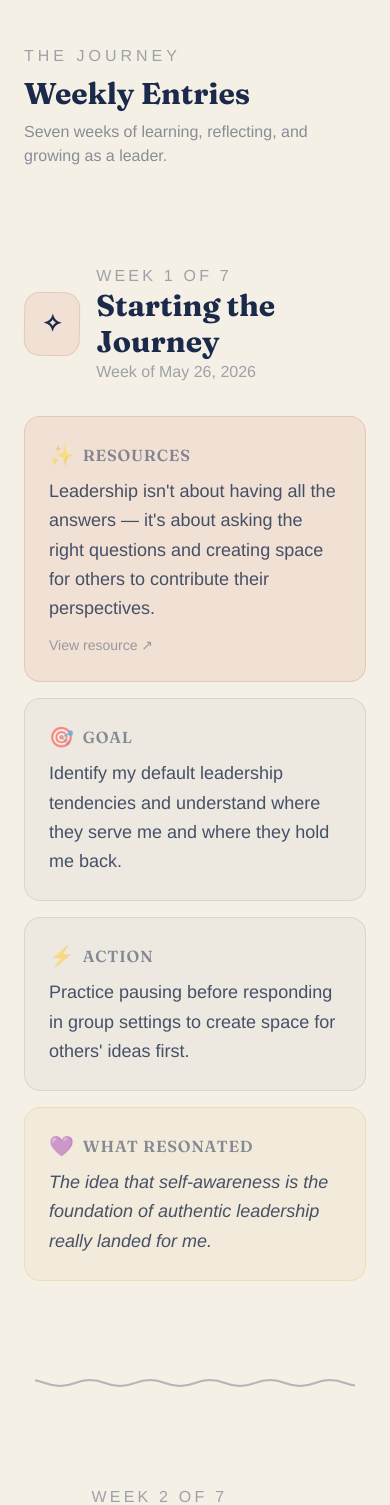
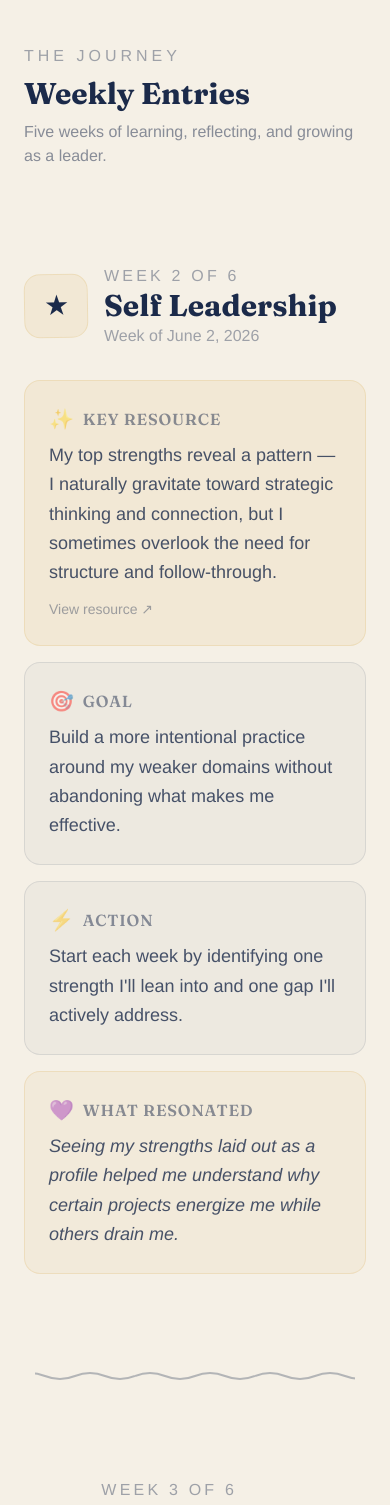
Before and after one commit to ksamonte50/LeadershipDiary, a Next.js app: page / in a window 390 px wide. Shown: the part 5140-6645 px from the top of the page. Built offline with nearby package versions, Linux system fonts and the light colour scheme.

Commit message:
Refactor weekly entries and update links; adjust total weeks to 5

```diff
--- a/app/page.tsx
+++ b/app/page.tsx
@@ -38,13 +38,13 @@ export default function Home() {
               Weekly Entries
             </h2>
             <p className="font-body text-base text-navy/50 mb-8">
-              Seven weeks of learning, reflecting, and growing as a leader.
+              Five weeks of learning, reflecting, and growing as a leader.
             </p>
           </div>
-          {entries.map((entry) => (
+          {entries.map((entry, index) => (
             <div key={entry.week} id={`week-${entry.week}`}>
-              <WeeklyEntry entry={entry} total={entries.length} />
-              {entry.week < entries.length && (
+              <WeeklyEntry entry={entry} total={6} />
+              {index < entries.length - 1 && (
                 <div className="squiggle w-full max-w-xs mx-auto my-8" />
               )}
             </div>
--- a/components/FinalReflection.tsx
+++ b/components/FinalReflection.tsx
@@ -1,6 +1,7 @@
 "use client";
 
-import { motion } from "framer-motion";
+import { useState } from "react";
+import { motion, AnimatePresence } from "framer-motion";
 import { finalReflection } from "@/content/final";
 
 type Section = {
@@ -33,6 +34,20 @@ const itemVariants = {
 };
 
 export default function FinalReflection() {
+  const [expanded, setExpanded] = useState<Set<string>>(new Set());
+
+  const toggle = (key: string) => {
+    setExpanded((prev) => {
+      const next = new Set(prev);
+      if (next.has(key)) {
+        next.delete(key);
+      } else {
+        next.add(key);
+      }
+      return next;
+    });
+  };
+
   return (
     <section className="py-24 px-6" id="final">
       <div className="max-w-4xl mx-auto">
@@ -59,11 +74,13 @@ export default function FinalReflection() {
           viewport={{ once: true, margin: "-50px" }}
           className="space-y-6"
         >
-          {sections.map((s, i) => (
+          {sections.map((s, i) => {
+            const isOpen = expanded.has(s.key);
+            return (
               <motion.div
                 key={s.key}
                 variants={itemVariants}
-              className={`rounded-2xl p-8 border border-navy/10 ${
+                className={`rounded-2xl border border-navy/10 overflow-hidden ${
                   i % 3 === 0
                     ? "bg-terracotta/8 tilt-card"
                     : i % 3 === 1
@@ -71,18 +88,44 @@ export default function FinalReflection() {
                     : "bg-sage/8"
                 }`}
               >
-              <h3 className="font-heading text-2xl md:text-3xl font-semibold text-navy mb-4 flex items-center gap-3">
+                <button
+                  onClick={() => toggle(s.key)}
+                  className="w-full text-left px-8 py-6 flex items-center justify-between gap-3 cursor-pointer select-none"
+                >
+                  <h3 className="font-heading text-2xl md:text-3xl font-semibold text-navy flex items-center gap-3">
                     <span
                       className="text-2xl opacity-60"
                       dangerouslySetInnerHTML={{ __html: s.icon }}
                     />
                     {s.label}
                   </h3>
-              <p className="font-body text-lg text-navy/70 leading-relaxed whitespace-pre-line">
+                  <motion.span
+                    animate={{ rotate: isOpen ? 180 : 0 }}
+                    transition={{ duration: 0.25 }}
+                    className="text-navy/30 text-xl shrink-0"
+                  >
+                    &#9662;
+                  </motion.span>
+                </button>
+                <AnimatePresence initial={false}>
+                  {isOpen && (
+                    <motion.div
+                      key="content"
+                      initial={{ height: 0, opacity: 0 }}
+                      animate={{ height: "auto", opacity: 1 }}
+                      exit={{ height: 0, opacity: 0 }}
+                      transition={{ duration: 0.3, ease: "easeInOut" }}
+                      className="overflow-hidden"
+                    >
+                      <p className="px-8 pb-6 font-body text-lg text-navy/70 leading-relaxed whitespace-pre-line">
                         {finalReflection[s.key]}
                       </p>
                     </motion.div>
-          ))}
+                  )}
+                </AnimatePresence>
+              </motion.div>
+            );
+          })}
         </motion.div>
 
         {/* Closing flourish */}
--- a/components/ProgressTrail.tsx
+++ b/components/ProgressTrail.tsx
@@ -2,14 +2,14 @@
 
 import { useEffect, useState, useRef, useCallback } from "react";
 
-const TOTAL_WEEKS = 7;
+const TOTAL_WEEKS = 5;
 const TOTAL_SECTIONS = TOTAL_WEEKS + 3; // hero + toolkit + baseline + weeks + final
 
 const sectionIds = [
   "hero",
   "toolkit",
   "baseline",
-  ...Array.from({ length: TOTAL_WEEKS }, (_, i) => `week-${i + 1}`),
+  ...Array.from({ length: TOTAL_WEEKS }, (_, i) => `week-${i + 2}`),
   "final",
 ];
 
@@ -17,7 +17,7 @@ const labels = [
   "Start",
   "Toolkit",
   "Baseline",
-  ...Array.from({ length: TOTAL_WEEKS }, (_, i) => `Wk ${i + 1}`),
+  ...Array.from({ length: TOTAL_WEEKS }, (_, i) => `Wk ${i + 2}`),
   "Final",
 ];
 
--- a/components/WeeklyEntry.tsx
+++ b/components/WeeklyEntry.tsx
@@ -61,7 +61,7 @@ export default function WeeklyEntry({ entry, total }: Props) {
 
           {/* Content Cards */}
           <div className="grid grid-cols-1 md:grid-cols-2 gap-4">
-            {/* Insight */}
+            {/* Resource */}
             <motion.div
               initial={{ opacity: 0, x: -20 }}
               whileInView={{ opacity: 1, x: 0 }}
@@ -71,13 +71,15 @@ export default function WeeklyEntry({ entry, total }: Props) {
             >
               <h3 className="font-heading text-base font-semibold text-navy/50 uppercase tracking-wider mb-2 flex items-center gap-2">
                 <span className="text-xl" dangerouslySetInnerHTML={{ __html: "&#10024;" }} />
-                Resources
+                Key Resource
               </h3>
               <p className="font-body text-lg text-navy/80 leading-relaxed">
                 {entry.insight}
               </p>
               <a
-                href={`/resources/week-${entry.week}-resource.pdf`}
+                href={entry.link}
+                target="_blank"
+                rel="noopener noreferrer"
                 className="inline-block font-body text-sm text-navy/40 hover:text-terracotta transition-colors mt-3 group"
               >
                 View resource <span className="group-hover:translate-x-0.5 inline-block transition-transform">&#8599;</span>
--- a/content/entries.ts
+++ b/content/entries.ts
@@ -6,25 +6,14 @@ export type DiaryEntry = {
   goal: string;
   action: string;
   resonance?: string;
+  link?: string;
 };
 
 export const entries: DiaryEntry[] = [
   {
-    week: 1,
-    date: "Week of May 26, 2026",
-    title: "Starting the Journey",
-    insight:
-      "Leadership isn't about having all the answers — it's about asking the right questions and creating space for others to contribute their perspectives.",
-    goal: "Identify my default leadership tendencies and understand where they serve me and where they hold me back.",
-    action:
-      "Practice pausing before responding in group settings to create space for others' ideas first.",
-    resonance:
-      "The idea that self-awareness is the foundation of authentic leadership really landed for me.",
-  },
-  {
     week: 2,
     date: "Week of June 2, 2026",
-    title: "Knowing My Strengths",
+    title: "Self Leadership",
     insight:
       "My top strengths reveal a pattern — I naturally gravitate toward strategic thinking and connection, but I sometimes overlook the need for structure and follow-through.",
     goal: "Build a more intentional practice around my weaker domains without abandoning what makes me effective.",
@@ -32,6 +21,7 @@ export const entries: DiaryEntry[] = [
       "Start each week by identifying one strength I'll lean into and one gap I'll actively address.",
     resonance:
       "Seeing my strengths laid out as a profile helped me understand why certain projects energize me while others drain me.",
+    link: "https://jamesclear.com/great-speeches/the-anatomy-of-trust-by-brene-brown",
   },
   {
     week: 3,
@@ -44,6 +34,7 @@ export const entries: DiaryEntry[] = [
       "In my next group project, consciously name the influence strategy I'm using and why.",
     resonance:
       "The distinction between positional and relational power reframed how I think about leading without authority.",
+    link: "https://www.oreilly.com/content/12-qualities-of-effective-design-organizations/",
   },
   {
     week: 4,
@@ -56,6 +47,7 @@ export const entries: DiaryEntry[] = [
       "Volunteer to facilitate a team session and observe how the dynamic shifts when I step into that role.",
     resonance:
       "Hearing classmates share their experiences with peer conflict made me realize this is universal, not a personal failing.",
+    link: "https://www.linkedin.com/pulse/lateral-leadership-without-superior-function-wolfgang-grilz/",
   },
   {
     week: 5,
@@ -68,6 +60,7 @@ export const entries: DiaryEntry[] = [
       "Practice one new facilitation technique (e.g., silent brainstorming, affinity mapping) in a real setting this week.",
     resonance:
       "The idea that facilitation is a design skill, not just a meeting-management skill, changed how I think about this competency.",
+    link: "https://www.cdfifund.gov/system/files/documents/%2851%29-leadership-that-gets-results.pdf?authuser=0",
   },
   {
     week: 6,
@@ -80,17 +73,6 @@ export const entries: DiaryEntry[] = [
       "For the next project, build in a structured bias-check step before presenting work to stakeholders.",
     resonance:
       "The case studies on inclusive design showed me that better design and more ethical design are often the same thing.",
-  },
-  {
-    week: 7,
-    date: "Week of July 7, 2026",
-    title: "Culture Building & What's Next",
-    insight:
-      "Culture isn't something you declare — it's the accumulation of small, consistent behaviors, norms, and stories that people live by every day.",
-    goal: "Identify the culture-building moves I want to make in my next team or organization, and practice them now.",
-    action:
-      "Write a short personal leadership manifesto that captures my values and the culture I want to create.",
-    resonance:
-      "Ending this course with a reflection on growth made me realize how much my understanding of leadership has expanded.",
+    link: "https://www.goodreads.com/about/us",
   },
 ];
```
Lines whose indentation alone changed are shown as unchanged.
